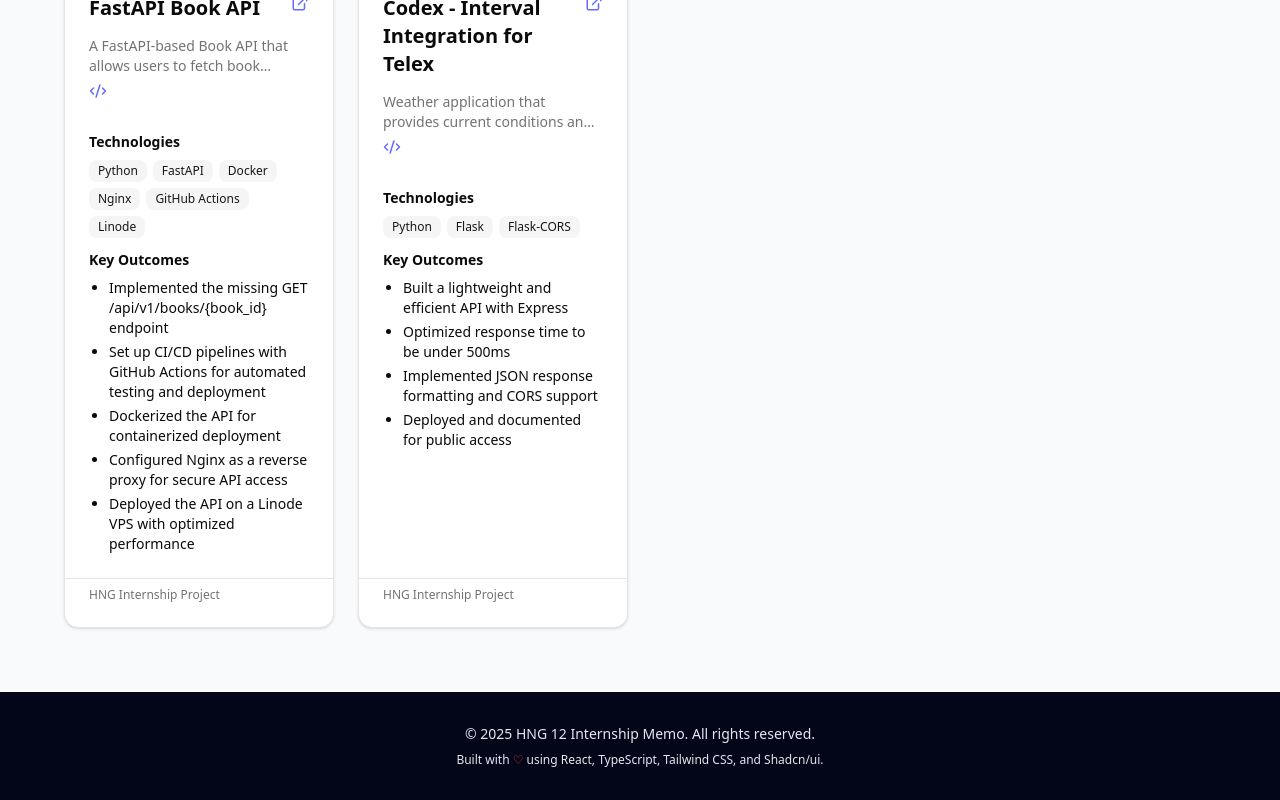
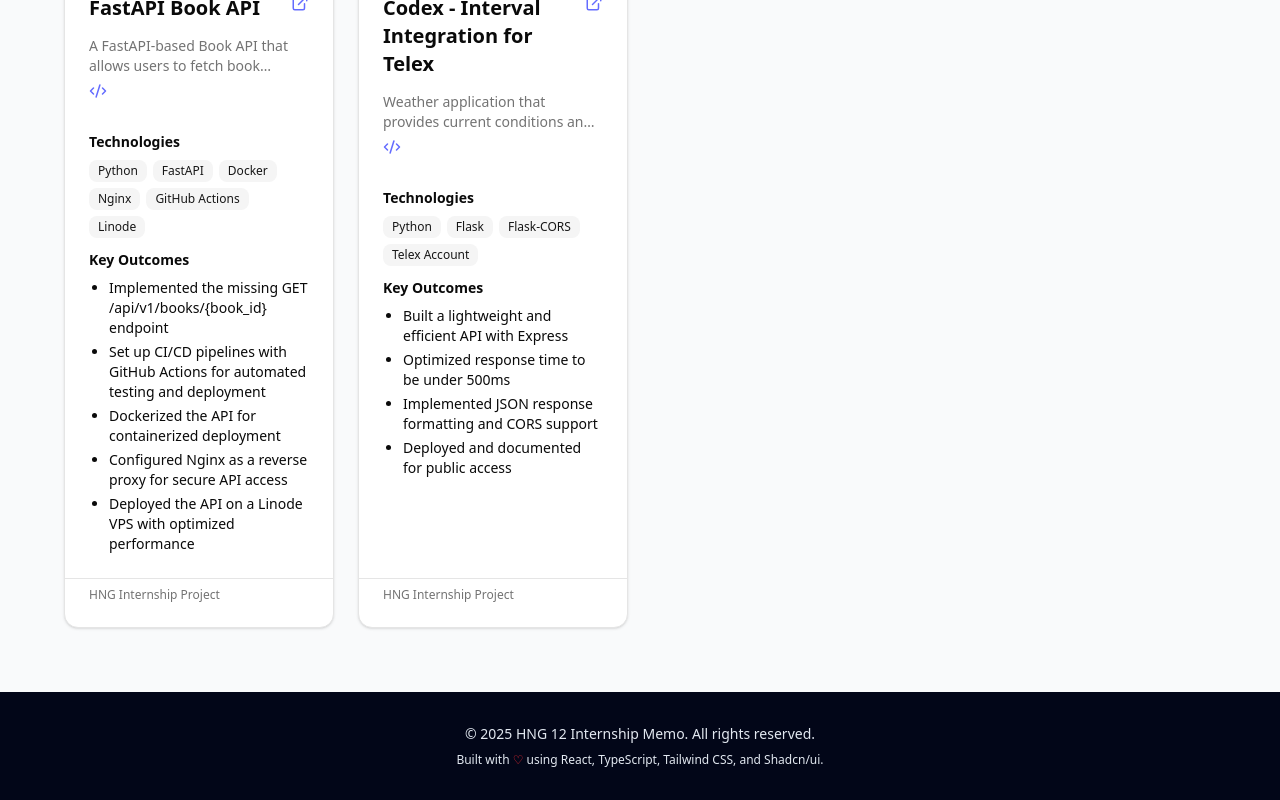
Before and after one commit to tonybnya/hng12-internship-memo, a React (Vite) app: page / in a window 1280 px wide. Shown: the part 3434-4234 px from the top of the page. Built offline with nearby package versions, Linux system fonts and the light colour scheme.

Commit message:
docs: add Telex account to the tech stack of Codex

```diff
--- a/src/components/Projects.tsx
+++ b/src/components/Projects.tsx
@@ -112,7 +112,7 @@ const Projects = ({
       title: "Codex - Interval Integration for Telex",
       description:
         "Weather application that provides current conditions and 5-day forecasts with location-based services and interactive maps. Designed for fast responses under 500ms.",
-      stack: ["Python", "Flask", "Flask-CORS"],
+      stack: ["Python", "Flask", "Flask-CORS", "Telex Account"],
       outcomes: [
         "Built a lightweight and efficient API with Express",
         "Optimized response time to be under 500ms",
```
